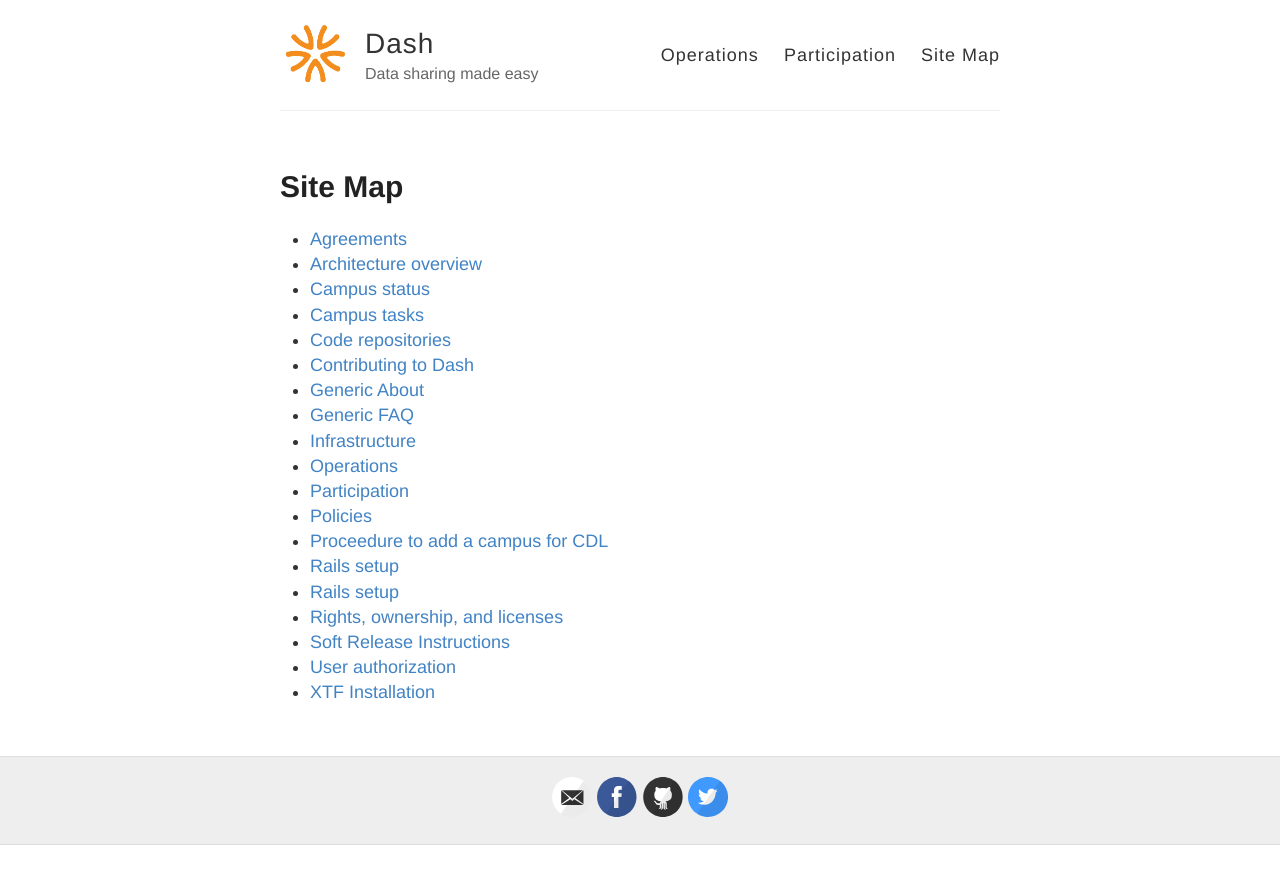
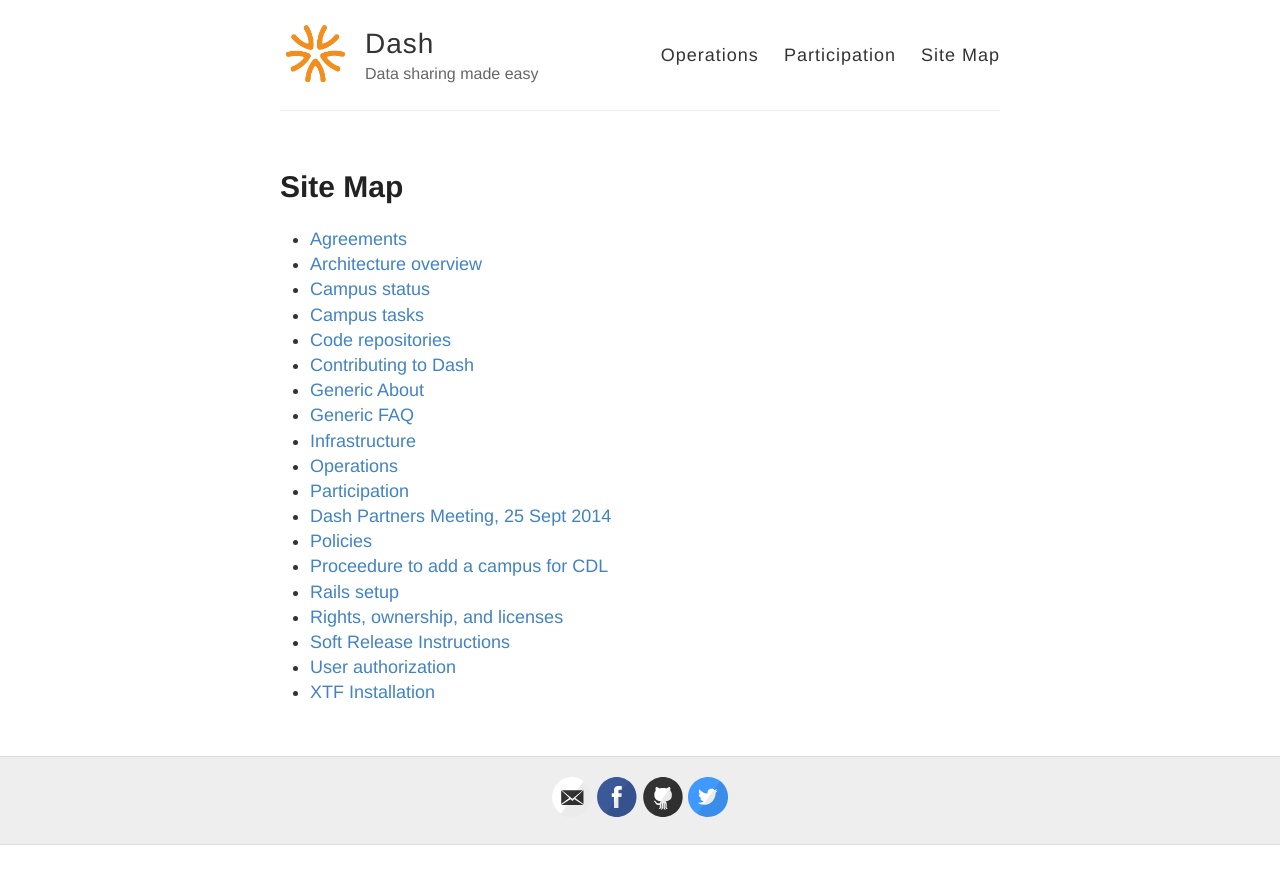
Before and after one commit to CDLUC3/dash, a Jekyll site: the page built from site-map.md, in a window 1280 px wide. Shown: the top 884 px of the page. Built offline with Jekyll 4.4.1, drawn with Linux system fonts in a browser that asks for light colours.

Commit message:
fixing sitemap

```diff
--- a/site-map.md
+++ b/site-map.md
@@ -15,9 +15,9 @@ permalink: /site-map/
 * [Infrastructure](http://cdluc3.github.io/dash/infrastructure)
 * [Operations](http://cdluc3.github.io/dash/operations)
 * [Participation](http://cdluc3.github.io/dash/participation)
+* [Dash Partners Meeting, 25 Sept 2014](http://cdluc3.github.io/dash/dash-meeting-ucla)
 * [Policies](http://cdluc3.github.io/dash/policies)
 * [Proceedure to add a campus for CDL](http://cdluc3.github.io/dash/proceedure-to-add-campus)
-* [Rails setup](http://cdluc3.github.io/dash/rails-setup)
 * [Rails setup](http://cdluc3.github.io/dash/rails-setup)
 * [Rights, ownership, and licenses](http://cdluc3.github.io/dash/Rights-Ownership-Licenses)
 * [Soft Release Instructions](http://cdluc3.github.io/dash/soft-release)
```
